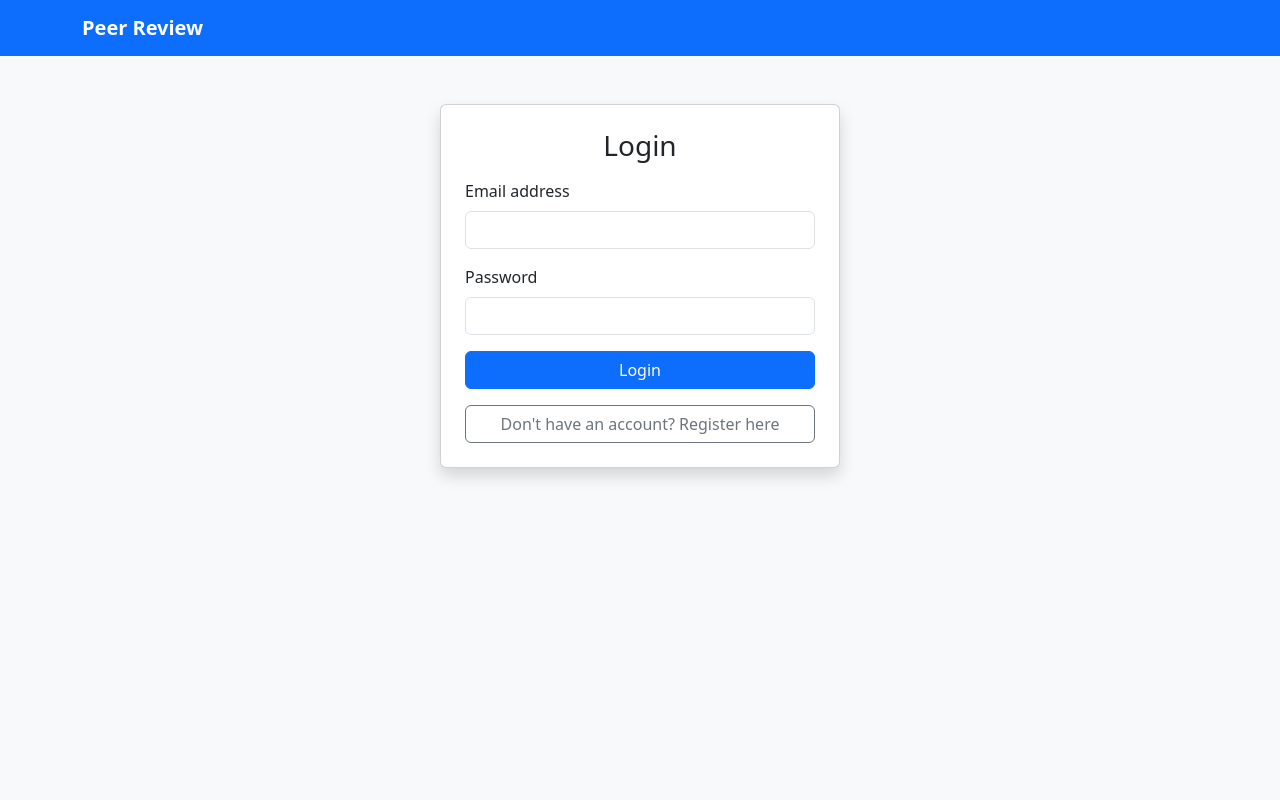
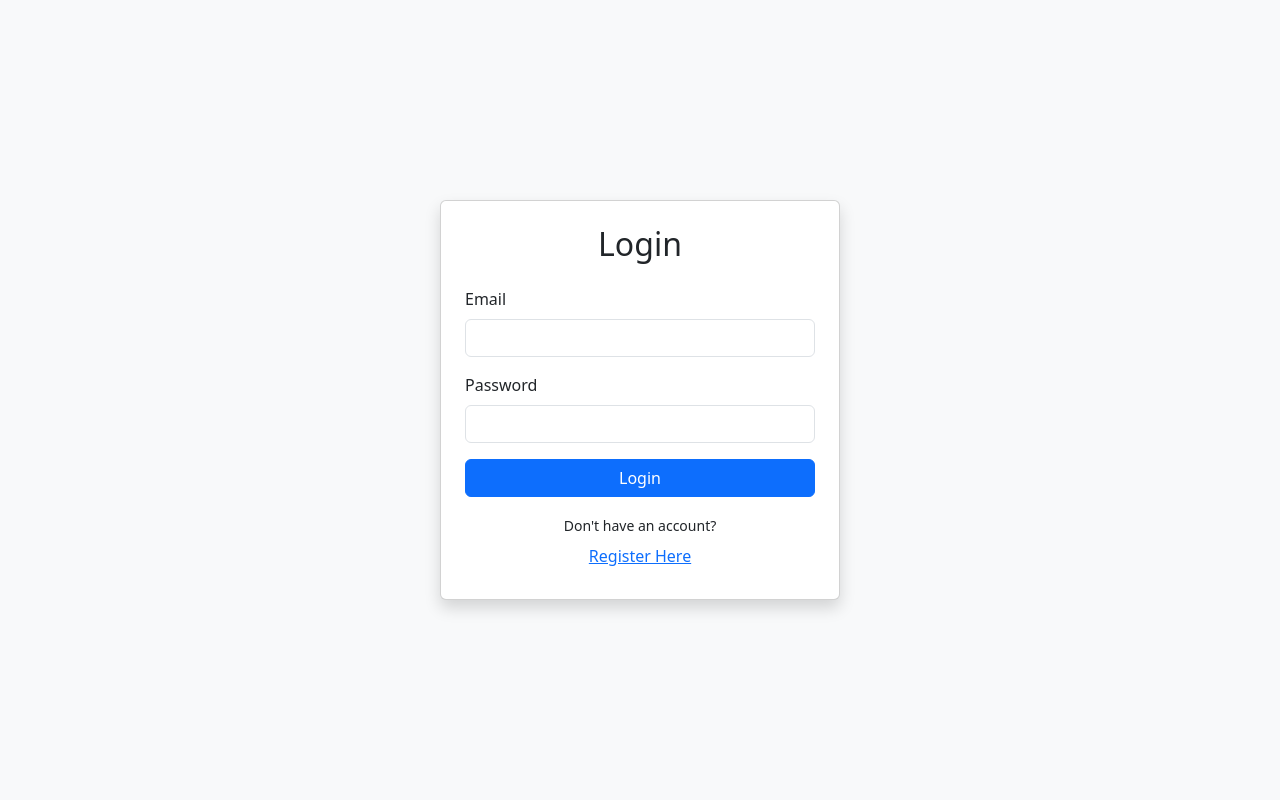
Before and after one commit to bmilanx0/peer-review-app, a Flask app: page /login in a window 1280 px wide. Run offline with Flask 3, Linux system fonts and the light colour scheme.

Commit message:
Update: Modified login page and project content

```diff
--- a/templates/login.html
+++ b/templates/login.html
@@ -1,28 +1,53 @@
-{% extends "base.html" %}
-{% block title %}Login{% endblock %}
+<!DOCTYPE html>
+<html lang="en">
 
-{% block content %}
-<div class="container mt-5 d-flex justify-content-center">
-  <div class="card p-4 shadow" style="max-width: 400px; width: 100%;">
-    <h3 class="text-center mb-3">Login</h3>
+<head>
+  <meta charset="UTF-8">
+  <title>Login</title>
+  <link href="https://cdn.jsdelivr.net/npm/bootstrap@5.3.0/dist/css/bootstrap.min.css" rel="stylesheet">
+</head>
+
+<body class="bg-light">
+
+  <div class="container d-flex justify-content-center align-items-center" style="min-height: 100vh;">
+    <div class="card p-4 shadow" style="width: 100%; max-width: 400px;">
+      <h2 class="text-center mb-4">Login</h2>
+
+      {% with messages = get_flashed_messages(with_categories=true) %}
+      {% if messages %}
+      {% for category, message in messages %}
+      <div class="alert alert-{{ category }} alert-dismissible fade show" role="alert">
+        {{ message }}
+        <button type="button" class="btn-close" data-bs-dismiss="alert" aria-label="Close"></button>
+      </div>
+      {% endfor %}
+      {% endif %}
+      {% endwith %}
+
       <form method="POST" action="{{ url_for('login') }}">
         <div class="mb-3">
-        <label for="email" class="form-label">Email address</label>
-        <input type="email" class="form-control" id="email" name="email" required>
+          <label for="email" class="form-label">Email</label>
+          <input type="email" name="email" class="form-control" id="email" required>
         </div>
 
         <div class="mb-3">
           <label for="password" class="form-label">Password</label>
-        <input type="password" class="form-control" id="password" name="password" required>
+          <input type="password" name="password" class="form-control" id="password" required>
         </div>
 
-      <button type="submit" class="btn btn-primary w-100">Login</button>
+        <div class="d-grid">
+          <button type="submit" class="btn btn-primary">Login</button>
+        </div>
       </form>
 
       <div class="text-center mt-3">
-      <a href="{{ url_for('register') }}" class="btn btn-outline-secondary w-100">Don't have an account? Register
-        here</a>
+        <small>Don't have an account?</small><br>
+        <a href="{{ url_for('register') }}" class="btn btn-link">Register Here</a>
       </div>
     </div>
   </div>
-{% endblock %}
+
+  <script src="https://cdn.jsdelivr.net/npm/bootstrap@5.3.0/dist/js/bootstrap.bundle.min.js"></script>
+</body>
+
+</html>
```
Also changed, not shown: templates/class_dashboard.html (+7 -1 lines). Lines whose indentation alone changed are shown as unchanged.
